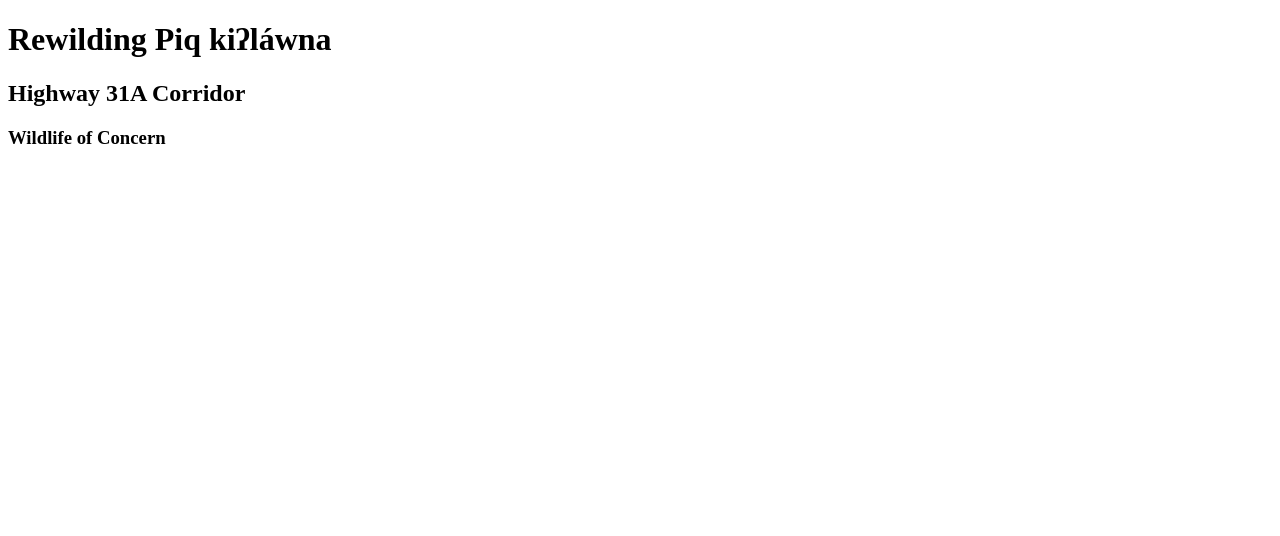
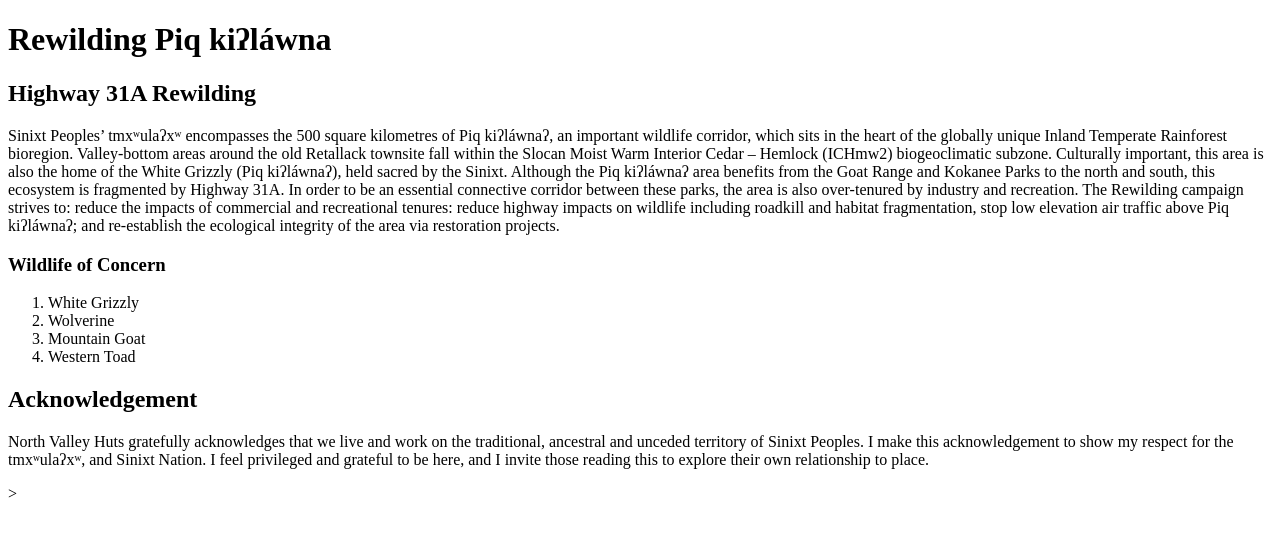
Before and after one commit to NVHuts/capstone, a plain HTML site: page index.html in a window 1280 px wide. Drawn offline with Linux system fonts and the light colour scheme.

Commit message:
Wildlife.html

```diff
--- a/index.html
+++ b/index.html
@@ -6,8 +6,21 @@
     </head>
     <body>
         <!-- Still working on this section -->
-         <h1>Rewilding Piq kiʔláwna</h1>
-         <h2>Highway 31A Corridor</h2>
+         <header>
+        <h1>Rewilding Piq kiʔláwna</h1>
+         <h2>Highway 31A Rewilding</h2>
+         <p>Sinixt Peoples’ tmxʷulaʔxʷ encompasses the 500 square kilometres of Piq kiʔláwnaʔ, an important wildlife corridor, which sits in the heart of the globally unique Inland Temperate Rainforest bioregion. Valley-bottom areas around the old Retallack townsite fall within the Slocan Moist Warm Interior Cedar – Hemlock (ICHmw2) biogeoclimatic subzone. Culturally important, this area is also the home of the White Grizzly (Piq kiʔláwnaʔ), held sacred by the Sinixt. Although the Piq kiʔláwnaʔ area benefits from the Goat Range and Kokanee Parks to the north and south, this ecosystem is fragmented by Highway 31A. In order to be an essential connective corridor between these parks, the area is also over-tenured by industry and recreation. The Rewilding campaign strives to: reduce the impacts of commercial and recreational tenures: reduce highway impacts on wildlife including roadkill and habitat fragmentation, stop low elevation air traffic above Piq kiʔláwnaʔ; and re-establish the ecological integrity of the area via restoration projects.</p>
          <h3>Wildlife of Concern</h3>
+         <ol>
+            <li>White Grizzly</li>
+            <li>Wolverine</li>
+            <li>Mountain Goat</li>
+            <li>Western Toad</li>
+         </ol>
+        </header>
+        <section>
+            <h1>Acknowledgement</h1>
+            <p>North Valley Huts gratefully acknowledges that we live and work on the traditional, ancestral and unceded territory of Sinixt Peoples. I make this acknowledgement to show my respect for the tmxʷulaʔxʷ, and Sinixt Nation. I feel privileged and grateful to be here, and I invite those reading this to explore their own relationship to place.</p>
+        </section>>
     </body>
 </html>
```
